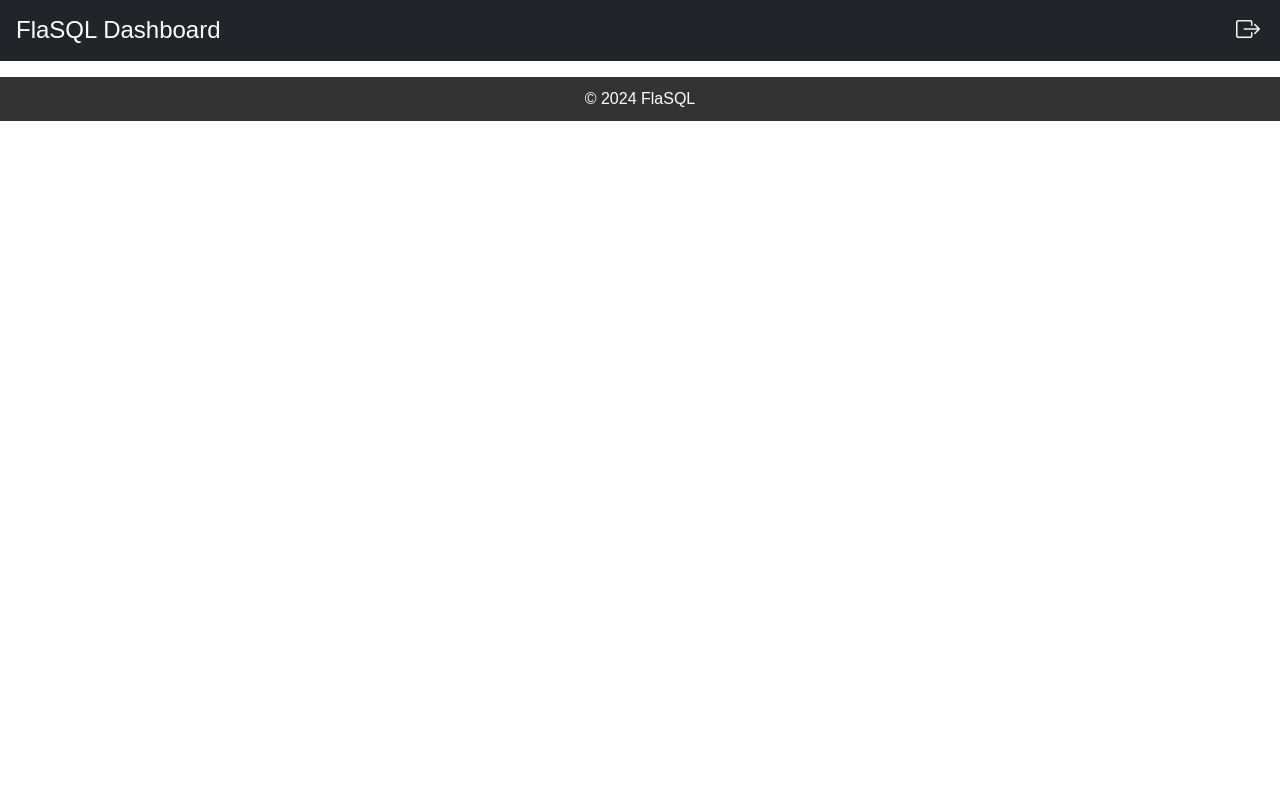
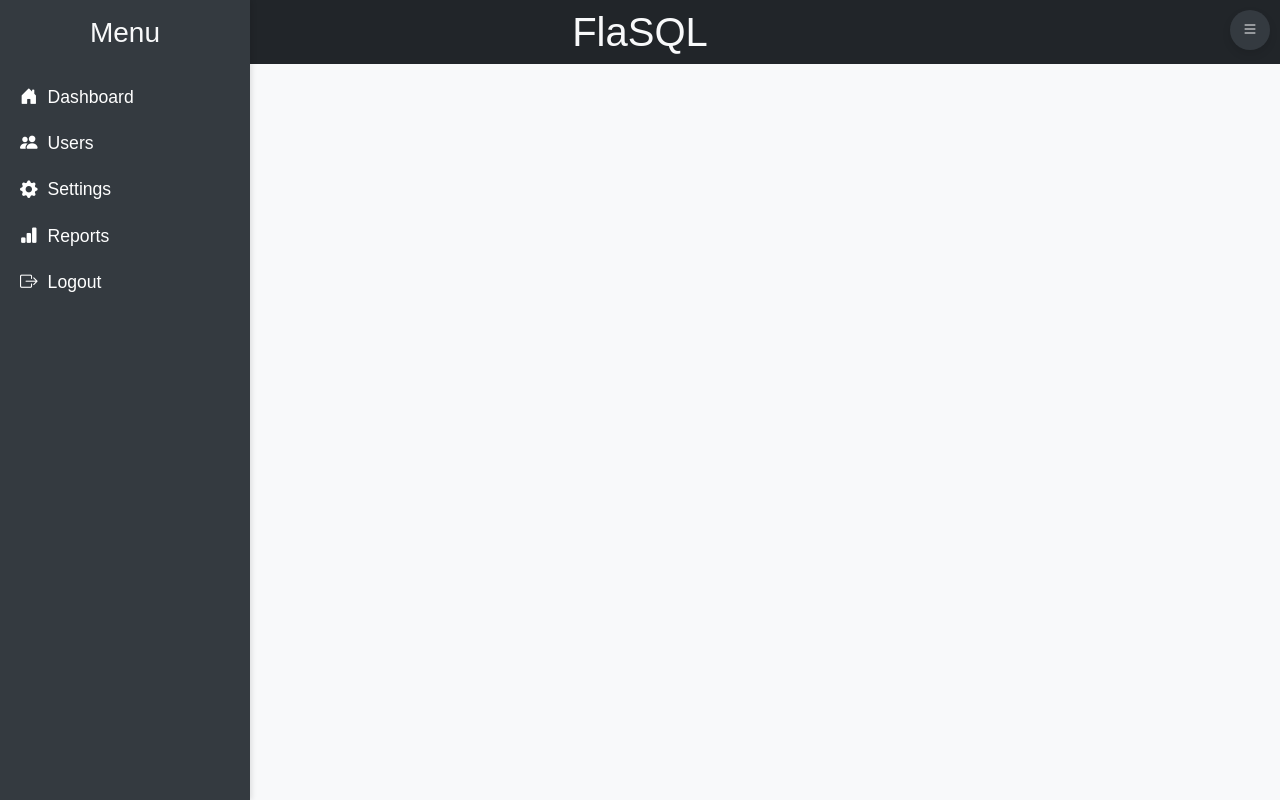
Before and after one commit to NoManNayeem/FlaSQL, a Flask app: template app/templates/private/private_base.html in a window 1280 px wide. Run offline with Flask 3, Linux system fonts and the light colour scheme; the template is opened without the code that fills it, so the values that code supplies are empty.

Commit message:
updated privatebase.html

```diff
--- a/app/templates/private/dashboard.html
+++ b/app/templates/private/dashboard.html
@@ -1,4 +1,10 @@
 {% extends "private/private_base.html" %}
+
+
+{% block title %}
+Dashboard
+{% endblock %}
+
 {% block content %}
 
 
--- a/app/templates/private/private_base.html
+++ b/app/templates/private/private_base.html
@@ -1,62 +1,220 @@
 <!DOCTYPE html>
 <html lang="en">
   <head>
-    <meta charset="UTF-8">
-    <meta name="viewport" content="width=device-width, initial-scale=1.0">
-    <title>{% block title %}MS SQL Server Dashboard{% endblock %}</title>
-    <link href="https://cdn.jsdelivr.net/npm/bootstrap@5.1.3/dist/css/bootstrap.min.css" rel="stylesheet">
-    <link href="https://cdn.jsdelivr.net/npm/bootstrap-icons/font/bootstrap-icons.css" rel="stylesheet">
+    <meta charset="UTF-8" />
+    <meta name="viewport" content="width=device-width, initial-scale=1.0" />
+    <title>{% block title %}{% endblock %}</title>
+    <link
+      href="https://cdn.jsdelivr.net/npm/bootstrap@5.3.3/dist/css/bootstrap.min.css"
+      rel="stylesheet"
+    />
+    <link
+      href="https://cdnjs.cloudflare.com/ajax/libs/bootstrap-icons/1.10.5/font/bootstrap-icons.min.css"
+      rel="stylesheet"
+    />
     <style>
       body {
-            margin: 0;
-            padding: 0;
-            font-family: Arial, sans-serif; /* Modern font */
+        font-family: "Arial", sans-serif;
+        background-color: #f8f9fa;
+        transition: background-color 0.3s ease;
       }
-        header {
-            background-color: #007bff; /* Updated to a more vibrant color */
-            padding: 1rem;
+      .sidebar {
+        height: 100vh;
+        position: fixed;
+        top: 0;
+        left: 0;
+        width: 250px;
+        background-color: #343a40;
+        padding-top: 1rem;
+        transition: all 0.3s;
+        box-shadow: 2px 0 5px rgba(0, 0, 0, 0.1);
+        z-index: 999;
       }
-        h1 {
-            margin: 0;
-            font-size: 24px; /* Adjusted for better visual hierarchy */
+      .sidebar a {
+        color: #fff;
+        padding: 10px 20px;
+        text-decoration: none;
+        display: flex;
+        align-items: center;
+        font-size: 1.1rem;
+        transition: background-color 0.3s, transform 0.3s;
       }
-        .logout-icon {
-            position: absolute;
-            right: 20px;
-            top: 12px;
-            font-size: 24px; /* Icon size */
+      .sidebar a:hover {
+        background-color: #495057;
+        transform: translateX(5px);
       }
-        .footer {
-            background-color: #333; /* Darker footer for contrast */
+      .sidebar a i {
+        margin-right: 10px;
+      }
+      .navbar {
+        display: none;
+      }
+      .main-content {
+        margin-left: 250px;
+        padding: 20px;
+        transition: margin-left 0.3s;
+      }
+      .card {
+        border-radius: 10px;
+        border: none;
+        box-shadow: 0 4px 8px rgba(0, 0, 0, 0.1);
+      }
+      .card-header {
+        background-color: #343a40;
         color: #fff;
-            padding: 10px 0;
-            text-align: center;
+        border-radius: 10px 10px 0 0;
+      }
+      .toggle-sidebar-btn {
+        display: none;
+        position: fixed;
+        top: 10px;
+        right: 10px;
+        background-color: #343a40;
+        color: #fff;
+        border: none;
+        border-radius: 50%;
+        width: 40px;
+        height: 40px;
+        display: flex;
+        justify-content: center;
+        align-items: center;
+        cursor: pointer;
+        z-index: 1000;
+        transition: left 0.3s;
+        box-shadow: 0 4px 8px rgba(0, 0, 0, 0.1);
+      }
+      .toggle-sidebar-btn i {
+        transition: transform 0.3s;
+      }
+      .sidebar.active {
+        left: -250px;
+      }
+      .main-content.expanded {
+        margin-left: 0;
       }
       @media (max-width: 768px) {
-            .logout-icon {
-                top: 15px;
-                right: 10px; /* Adjust for smaller screens */
+        .sidebar {
+          left: -250px;
         }
+        .sidebar.active {
+          left: 0;
+        }
+        .main-content {
+          margin-left: 0;
+          padding-top: 10px;
+        }
+        .toggle-sidebar-btn {
+          display: flex;
+        }
+      }
+      .navbar.navbar-dark .navbar-toggler {
+        border-color: rgba(255, 255, 255, 0.1);
+      }
+      .navbar-dark .navbar-nav .nav-link {
+        color: rgba(255, 255, 255, 0.8);
+        transition: color 0.3s;
+      }
+      .navbar-dark .navbar-nav .nav-link:hover {
+        color: #fff;
+      }
+      .navbar-brand {
+        font-size: 1.5rem;
+        font-weight: bold;
+        color: #fff !important;
       }
     </style>
   </head>
   <body>
-<div>
-    <header class="bg-dark text-white position-relative">
-        <h1>{% block header %}FlaSQL Dashboard{% endblock %}</h1>
-        <a href="/logout" class="text-light logout-icon" title="Logout">
-            <i class="bi bi-box-arrow-right"></i>
+    <button class="toggle-sidebar-btn" id="toggle-sidebar-btn">
+      <i class="bi bi-list"></i>
+    </button>
+
+    <div class="sidebar" id="sidebar">
+        <h3 class='text-center text-light'>Menu</h3>
+      <div class='mt-4'>
+        <a href="#dashboard"><i class="bi bi-house-door-fill"></i> Dashboard</a>
+        <a href="#users"><i class="bi bi-people-fill"></i> Users</a>
+        <a href="#settings"><i class="bi bi-gear-fill"></i> Settings</a>
+        <a href="#reports"><i class="bi bi-bar-chart-fill"></i> Reports</a>
+        <a href="#logout"><i class="bi bi-box-arrow-right"></i> Logout</a>
+      </div>
+    </div>
+
+    <nav class="navbar navbar-expand-lg navbar-dark bg-dark">
+      <a class="navbar-brand" href="#">Navbar</a>
+      <button
+        class="navbar-toggler"
+        type="button"
+        data-bs-toggle="collapse"
+        data-bs-target="#navbarSupportedContent"
+        aria-controls="navbarSupportedContent"
+        aria-expanded="false"
+        aria-label="Toggle navigation"
+      >
+        <span class="navbar-toggler-icon"></span>
+      </button>
+
+      <div class="collapse navbar-collapse" id="navbarSupportedContent">
+        <ul class="navbar-nav mr-auto">
+          <li class="nav-item active">
+            <a class="nav-link" href="#"
+              >Home <span class="sr-only">(current)</span></a
+            >
+          </li>
+          <li class="nav-item">
+            <a class="nav-link" href="#">Link</a>
+          </li>
+          <li class="nav-item dropdown">
+            <a
+              class="nav-link dropdown-toggle"
+              href="#"
+              id="navbarDropdown"
+              role="button"
+              data-bs-toggle="dropdown"
+              aria-haspopup="true"
+              aria-expanded="false"
+            >
+              Dropdown
             </a>
-    </header>
+            <div class="dropdown-menu" aria-labelledby="navbarDropdown">
+              <a class="dropdown-item" href="#">Action</a>
+              <a class="dropdown-item" href="#">Another action</a>
+              <div class="dropdown-divider"></div>
+              <a class="dropdown-item" href="#">Something else here</a>
+            </div>
+          </li>
+          <li class="nav-item">
+            <a class="nav-link disabled" href="#">Disabled</a>
+          </li>
+        </ul>
+        <form class="d-flex">
+          <input
+            class="form-control me-2"
+            type="search"
+            placeholder="Search"
+            aria-label="Search"
+          />
+          <button class="btn btn-outline-success" type="submit">Search</button>
+        </form>
+      </div>
+    </nav>
 
-    <main class="my-3">
-        {% block content %}{% endblock %}
-    </main>
+    <h1 class="bg-dark text-light text-center p-2">FlaSQL</h1>
+    <div class="main-content" id="main-content">
+      <div class="container-fluid">{% block content %}{% endblock %}</div>
+    </div>
 
-    <footer class="footer">
-        <div>© 2024 FlaSQL</div>
-    </footer>
-</div>
-<script src="https://cdn.jsdelivr.net/npm/bootstrap@5.1.3/dist/js/bootstrap.bundle.min.js"></script>
+    <script src="https://cdn.jsdelivr.net/npm/bootstrap@5.3.3/dist/js/bootstrap.bundle.min.js"></script>
+    <script>
+      document
+        .getElementById("toggle-sidebar-btn")
+        .addEventListener("click", function () {
+          const sidebar = document.getElementById("sidebar");
+          const mainContent = document.getElementById("main-content");
+          sidebar.classList.toggle("active");
+          mainContent.classList.toggle("expanded");
+          this.querySelector("i").classList.toggle("bi-x");
+        });
+    </script>
   </body>
 </html>
```
Also changed, not shown: app/templates/private/dashboardTest.html (deleted, +0 -109 lines), app/templates/private/private_baseTest.html (deleted, +0 -98 lines). Lines whose indentation alone changed are shown as unchanged.
